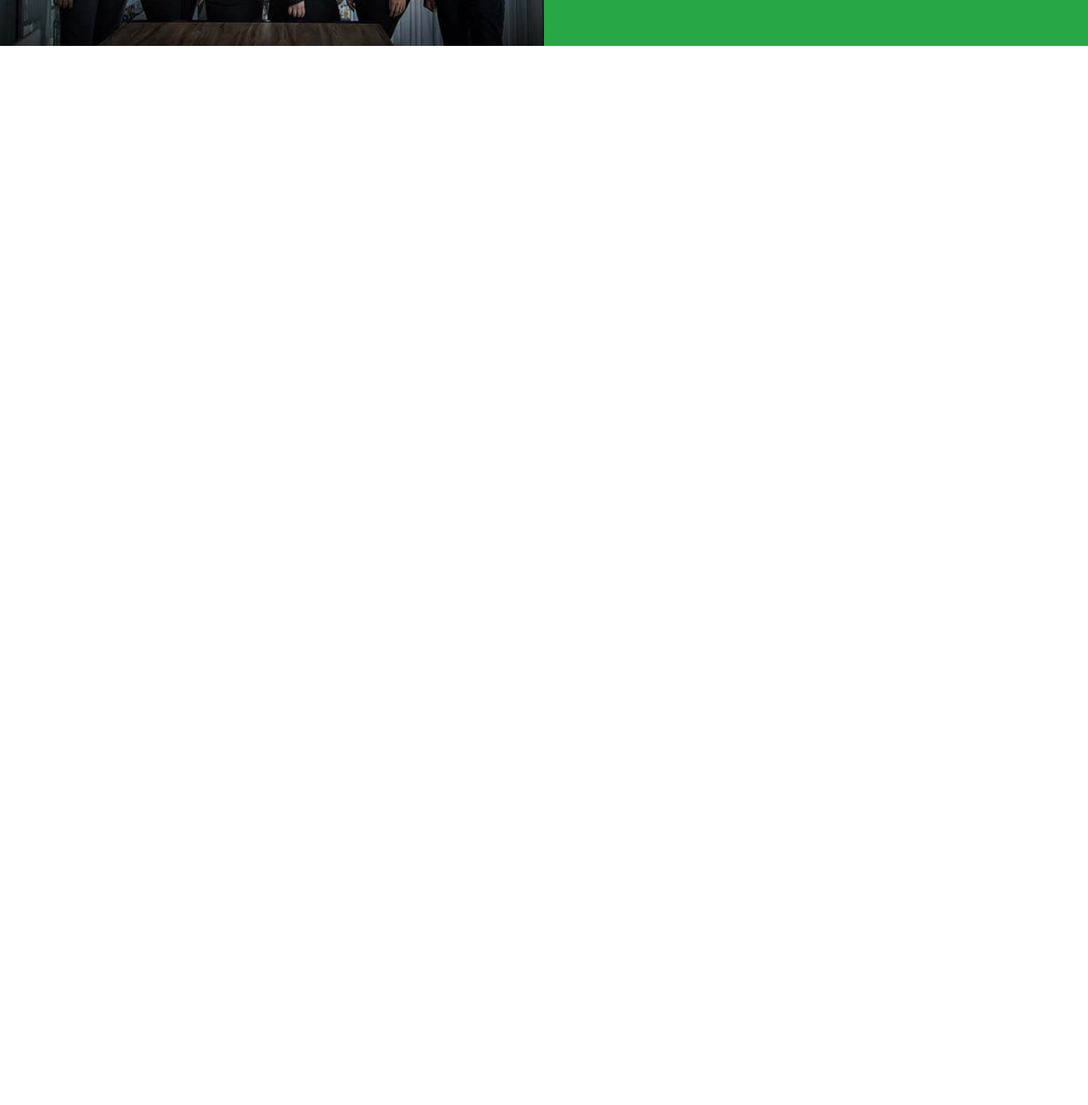
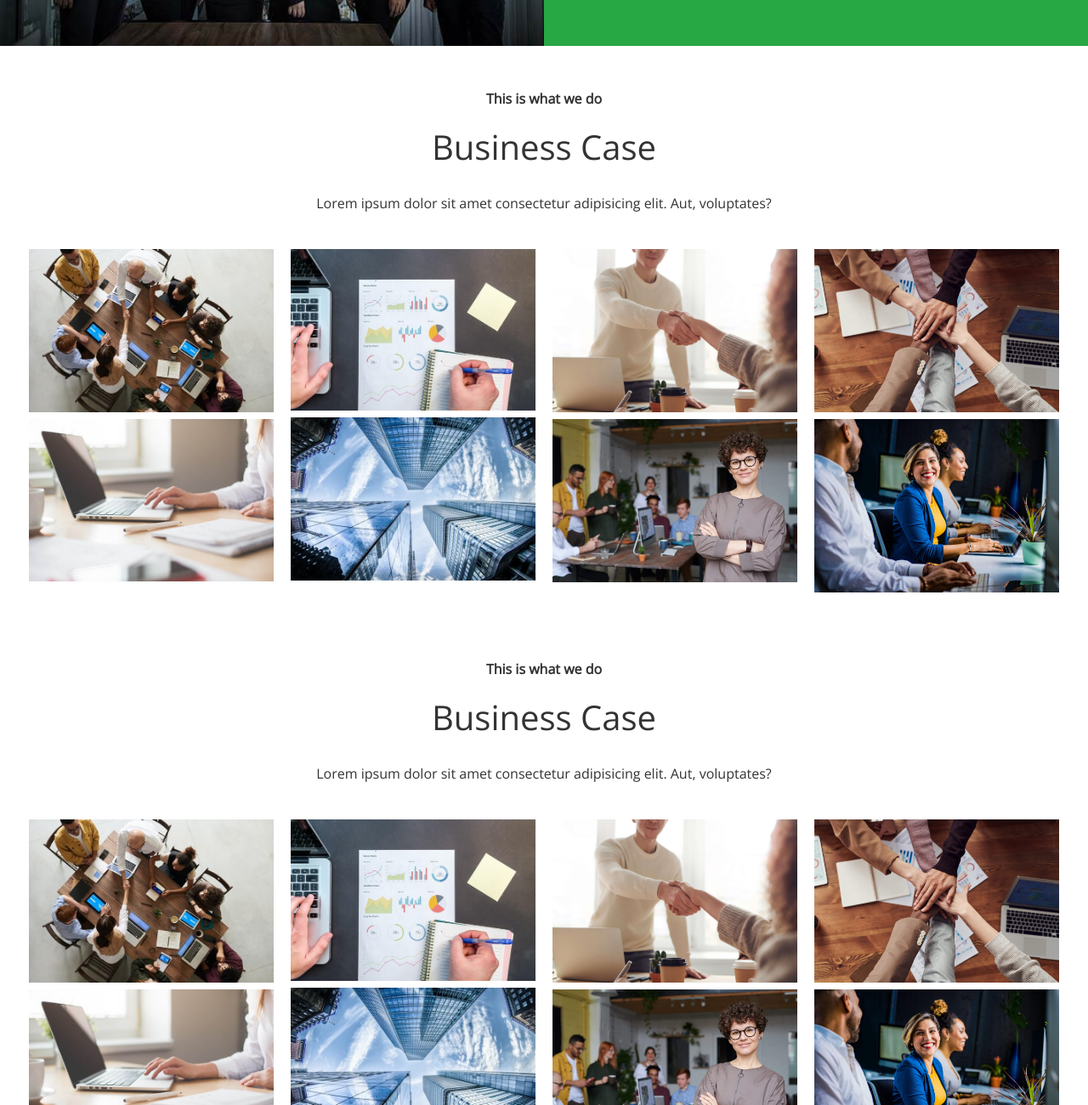
Before and after one commit to lushenmoodley/EdgeLedger, a plain HTML site: page index.html in a window 1280 px wide. Shown: the part 1500-2800 px from the top of the page at 85% size. Before the commit the page ends 1561 px from the top, so only its background shows below. Drawn offline with nearby package versions, Linux system fonts and the light colour scheme.

Commit message:
business cases added

```diff
--- a/css/style.css
+++ b/css/style.css
@@ -124,3 +124,7 @@ img{
     border-radius: 50%;
     margin-bottom:15px;
 }
+
+.cases img:hover{
+    opacity: 0.7;
+}
--- a/css/utilities.css
+++ b/css/utilities.css
@@ -103,3 +103,33 @@
 .flex-columns p{
     margin:20px 0;
 }
+
+.section-header{
+    padding:30px;
+    display:flex;
+    flex-direction: column;
+    align-items: center;
+    justify-content: center;
+    text-align: center;
+}
+
+.section-header h2{
+    font-size: 40px;
+    margin:20px 0;
+}
+
+.section-padding{
+    padding:20px 20px;
+}
+
+.flex-grid .row{
+    display: flex;
+    flex-wrap: wrap;
+    padding:0 4px;
+}
+
+.flex-grid .column{
+    flex:25%;
+    max-width: 25%;
+    padding:0 10px;
+}
--- a/index.html
+++ b/index.html
@@ -18,7 +18,6 @@
                 <li><a href="#home">Home</a></li>
                 <li><a href="#about">About</a></li>
                 <li><a href="#cases">Cases</a></li>
-                <li><a href="#blog">Blog</a></li>
                 <li><a href="#contact">Contact</a></li>
              </ul>
         </div>
@@ -92,6 +91,61 @@
               </div>
             </div>
           </section>
+
+          <section id="cases" class="cases flex-grid section-padding">
+            <header class="section-header">
+                <h4>This is what we do</h4>
+                <h2>Business Case</h2>
+                <p>Lorem ipsum dolor sit amet consectetur adipisicing elit. Aut, voluptates?</p>
+            </header>
+            <div class="row">
+                <div class="column">
+                    <img src="images/cases/cases1.jpg" alt="">
+                    <img src="images/cases/cases2.jpg" alt="">
+                </div>
+                <div class="column">
+                    <img src="images/cases/cases3.jpg" alt="">
+                    <img src="images/cases/cases4.jpg" alt="">
+                </div>
+                <div class="column">
+                    <img src="images/cases/cases5.jpg" alt="">
+                    <img src="images/cases/cases6.jpg" alt="">
+                </div>
+                <div class="column">
+                    <img src="images/cases/cases7.jpg" alt="">
+                    <img src="images/cases/cases8.jpg" alt="">
+                </div>
+            </div>
+          </section>
+
+          <section id="team" class="cases flex-grid section-padding">
+            <header class="section-header">
+                <h4>This is what we do</h4>
+                <h2>Business Case</h2>
+                <p>Lorem ipsum dolor sit amet consectetur adipisicing elit. Aut, voluptates?</p>
+            </header>
+            <div class="row">
+                <div class="column">
+                    <img src="images/cases/cases1.jpg" alt="">
+                    <img src="images/cases/cases2.jpg" alt="">
+                </div>
+                <div class="column">
+                    <img src="images/cases/cases3.jpg" alt="">
+                    <img src="images/cases/cases4.jpg" alt="">
+                </div>
+                <div class="column">
+                    <img src="images/cases/cases5.jpg" alt="">
+                    <img src="images/cases/cases6.jpg" alt="">
+                </div>
+                <div class="column">
+                    <img src="images/cases/cases7.jpg" alt="">
+                    <img src="images/cases/cases8.jpg" alt="">
+                </div>
+            </div>
+          </section>
+
+
+
     </main>
 
 
```
Also changed, not shown: images/blog/blog1.jpg (deleted), images/blog/blog2.jpg (deleted), images/blog/blog3.jpg (deleted).
